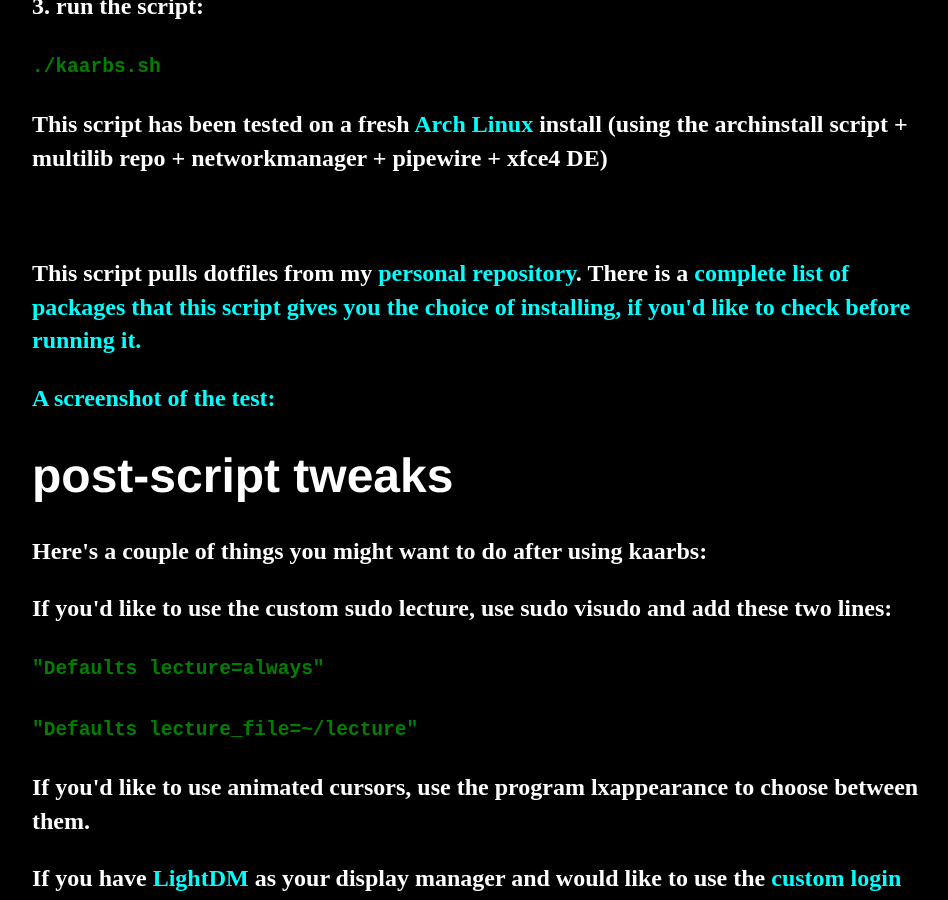
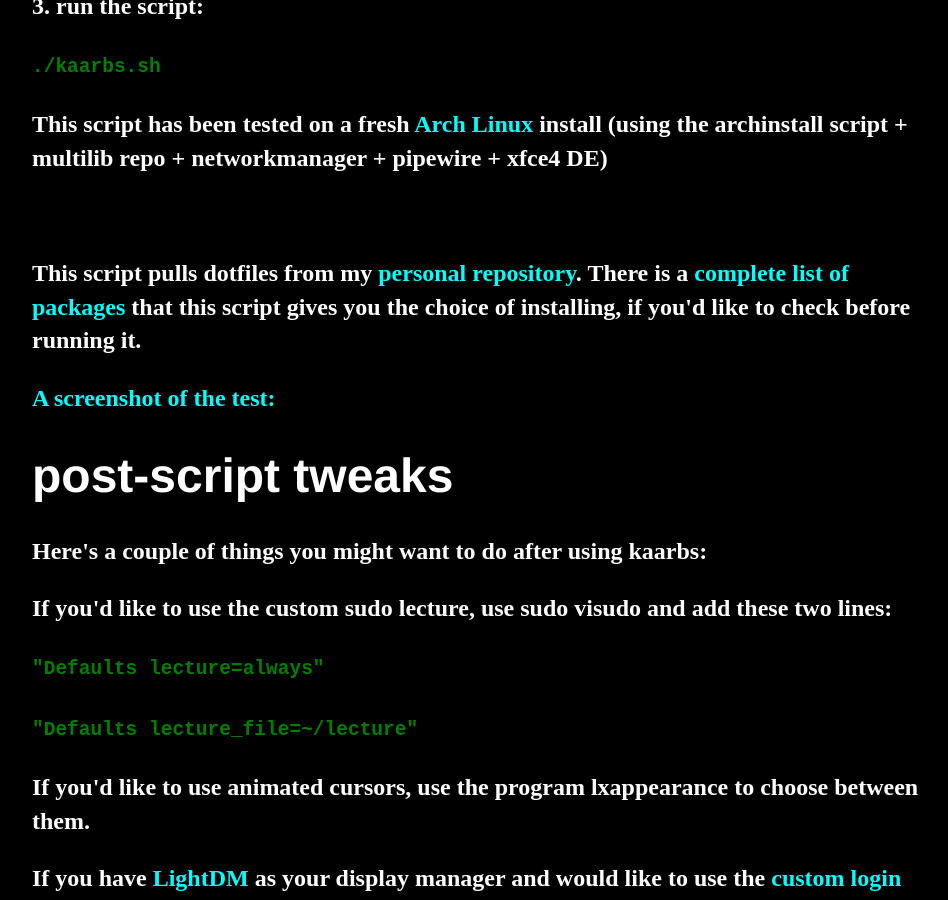
Before and after one commit to whiteVHS/whiteVHS.github.io, a Jekyll site: the page built from kaarbs/index.html, in a window 1280 px wide and 900 px high, scrolled down 876 px. Shown: the whole window, without its empty margins (160-1108 px from the left). Built offline with Jekyll 4.4.1, drawn with Linux system fonts in a browser that asks for light colours.

Commit message:
Update index.html

```diff
--- a/kaarbs/index.html
+++ b/kaarbs/index.html
@@ -16,7 +16,7 @@ title: kojiros automated arch ricing bash script
     <p style="color:green"><code>./kaarbs.sh</code></p>
     <p style="color:white">This script has been tested on a fresh <a href="https://archlinux.org/download/" target="_blank" rel="noopener noreferrer">Arch Linux</a> install (using the archinstall script + multilib repo + networkmanager + pipewire + xfce4 DE)</p>
     <p style="color:black">hello :)</p>
-    <p style="color:white">This script pulls dotfiles from my <a href="https://github.com/basedghost/dotfiles/" target="_blank" rel="noopener noreferrer">personal repository</a>. There is a <a href="https://github.com/basedghost/kaarbs/blob/main/PACKAGES.md" target="_blank" rel="noopener noreferrer">complete list of packages that this script gives you the choice of installing, if you'd like to check before running it.</p>
+    <p style="color:white">This script pulls dotfiles from my <a href="https://github.com/basedghost/dotfiles/" target="_blank" rel="noopener noreferrer">personal repository</a>. There is a <a href="https://github.com/basedghost/kaarbs/blob/main/PACKAGES.md" target="_blank" rel="noopener noreferrer">complete list of packages</a> that this script gives you the choice of installing, if you'd like to check before running it.</p>
     <p style="color:white"><strong><a href="https://user-images.githubusercontent.com/111021033/184048144-cba87669-57d7-479d-bf45-ed37b7dc4fe2.png" target="_blank" rel="noopener noreferrer">A screenshot of the test:</a></strong></p>
     <h1>post-script tweaks</h1>
     <p style="color:white">Here's a couple of things you might want to do after using kaarbs:</p>
```
